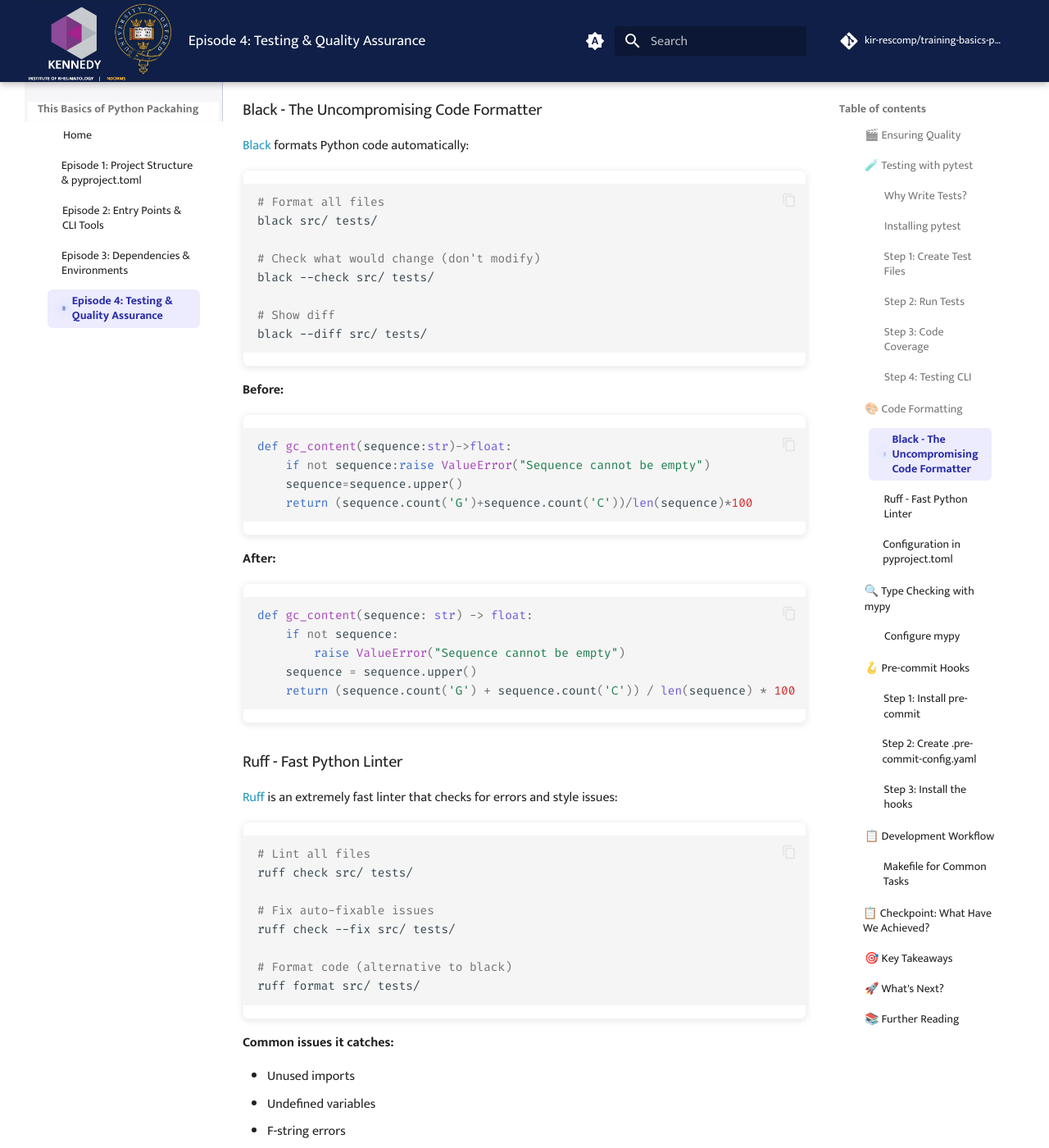
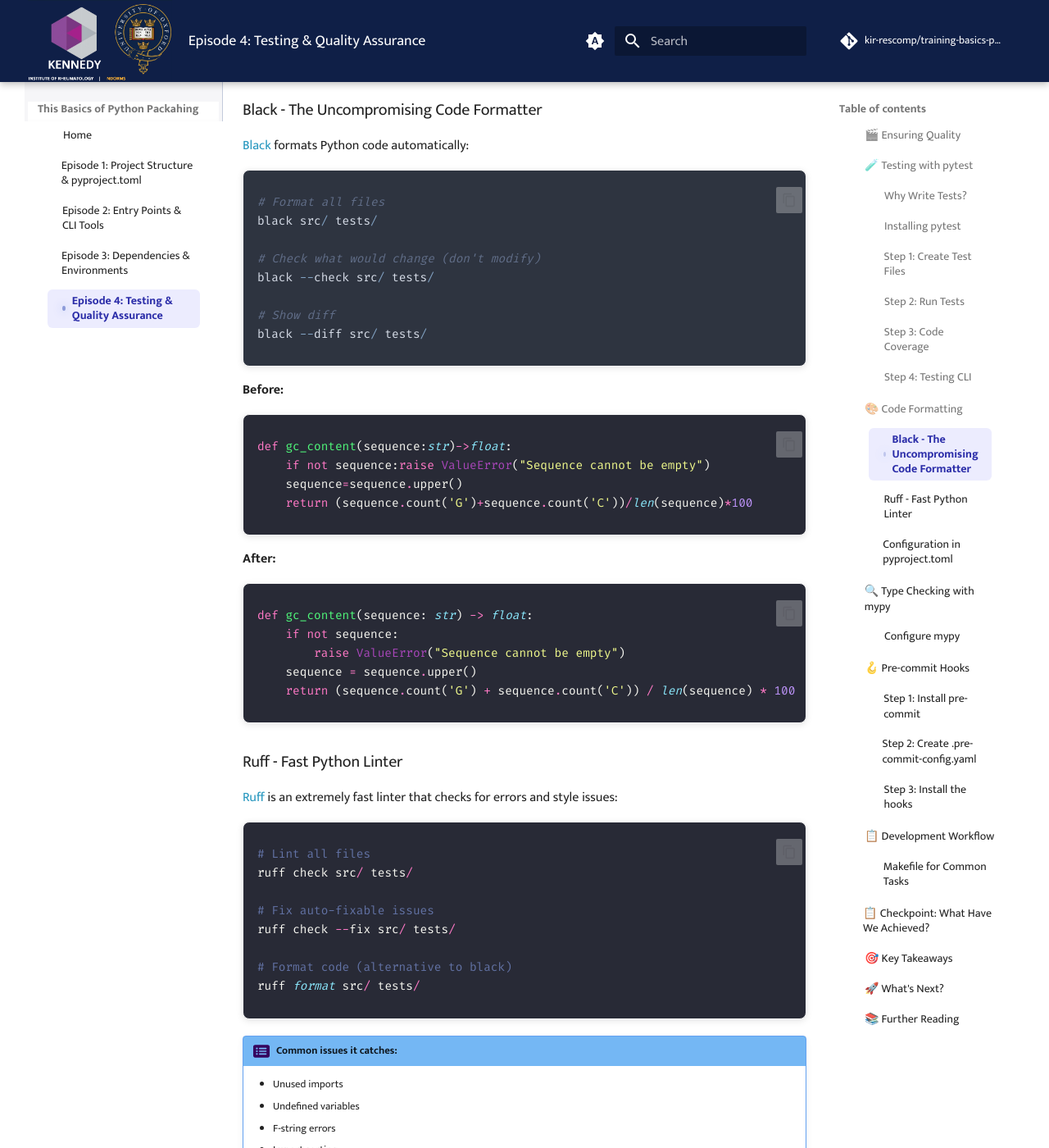
Before and after one commit to kir-rescomp/training-basics-python-packaging, an MkDocs documentation site: the page built from docs/episode-04.md, in a window 1280 px wide and 1400 px high, scrolled down 6333 px. Shown: the whole window at 82% size. Built offline with MkDocs 1.6.1 and Material for MkDocs 9.7.7, drawn with Linux system fonts in a browser that asks for light colours; comment, search, counter and statistics services are not loaded.

Commit message:
code block syntax theme changes

````diff
--- a/docs/episode-04.md
+++ b/docs/episode-04.md
@@ -205,6 +205,7 @@
 
 Create `tests/test_cli.py`:
 
+<div class="dracula" markdown="1">
 ```python
 """Tests for command-line interface."""
 
@@ -259,6 +260,7 @@
 
     assert exc_info.value.code == 0
 ```
+</div>
 
 ## 🎨 Code Formatting
 
@@ -266,7 +268,8 @@
 
 [Black](https://black.readthedocs.io/) formats Python code automatically:
 
-```bash
+<div class="nord" markdown="1">
+```py
 # Format all files
 black src/ tests/
 
@@ -276,8 +279,10 @@
 # Show diff
 black --diff src/ tests/
 ```
+</div>
 
 **Before:**
+<div class="dracula" markdown="1">
 ```python
 def gc_content(sequence:str)->float:
     if not sequence:raise ValueError("Sequence cannot be empty")
@@ -293,12 +298,14 @@
     sequence = sequence.upper()
     return (sequence.count('G') + sequence.count('C')) / len(sequence) * 100
 ```
+</div>
 
 ### Ruff - Fast Python Linter
 
 [Ruff](https://docs.astral.sh/ruff/) is an extremely fast linter that checks for errors and style issues:
 
-```bash
+<div class="dracula" markdown="1">
+```py
 # Lint all files
 ruff check src/ tests/
 
@@ -308,15 +315,16 @@
 # Format code (alternative to black)
 ruff format src/ tests/
 ```
+</div>
 
-**Common issues it catches:**
+!!! rectangle-list "Common issues it catches:"
 
-- Unused imports
-- Undefined variables
-- F-string errors
-- Import sorting
-- Line length
-- And 800+ more rules!
+    - Unused imports
+    - Undefined variables
+    - F-string errors
+    - Import sorting
+    - Line length
+    - And 800+ more rules!
 
 ### Configuration in pyproject.toml
 
````
